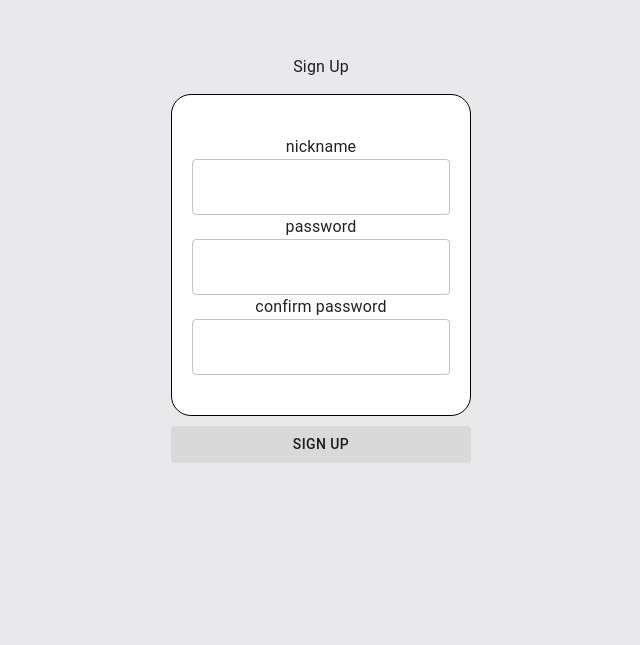
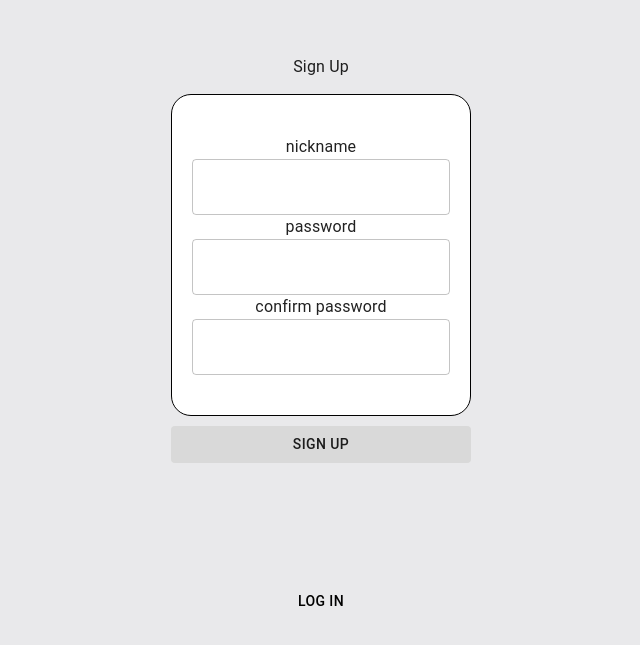
Before and after one commit to Palm394/chat-application-client, a Next.js app: page /register in a window 1280 px wide. Shown: the part 141-786 px from the top of the page, without its empty margins (319-959 px from the left). Built offline with nearby package versions, Linux system fonts and the light colour scheme; no server answers.

Commit message:
Add register page

```diff
--- a/src/pages/register.tsx
+++ b/src/pages/register.tsx
@@ -34,9 +34,19 @@ export default function register() {
       setUsernameErrorMsg("nickname cannot be blank")
       return false
     }
+    if (username.length > 20) {
+      setIsInputError([true, isInputError[1]])
+      setUsernameErrorMsg("nickname is too long")
+      return false
+    }
     if (password.length === 0 || confirmPassword.length === 0) {
       setIsInputError([isInputError[0], true])
       setPasswordErrorMsg("password and confirmed cannot be blank")
+      return false
+    }
+    if (password.length > 20) {
+      setIsInputError([isInputError[0], true])
+      setPasswordErrorMsg("password is too long")
       return false
     }
     if (password !== confirmPassword) {
@@ -90,6 +100,17 @@ export default function register() {
           Sign up
         </Button>
       </Stack>
+      <Button variant="text"
+        onClick={() => router.push("/login")}
+        sx={{
+          color: "black",
+          position: "fixed",
+          bottom: "5vh",
+          left: "50%",
+          transform: "translate(-50%, 0)"
+        }}>
+        Log in
+      </Button>
     </Stack>
   )
 }
```
